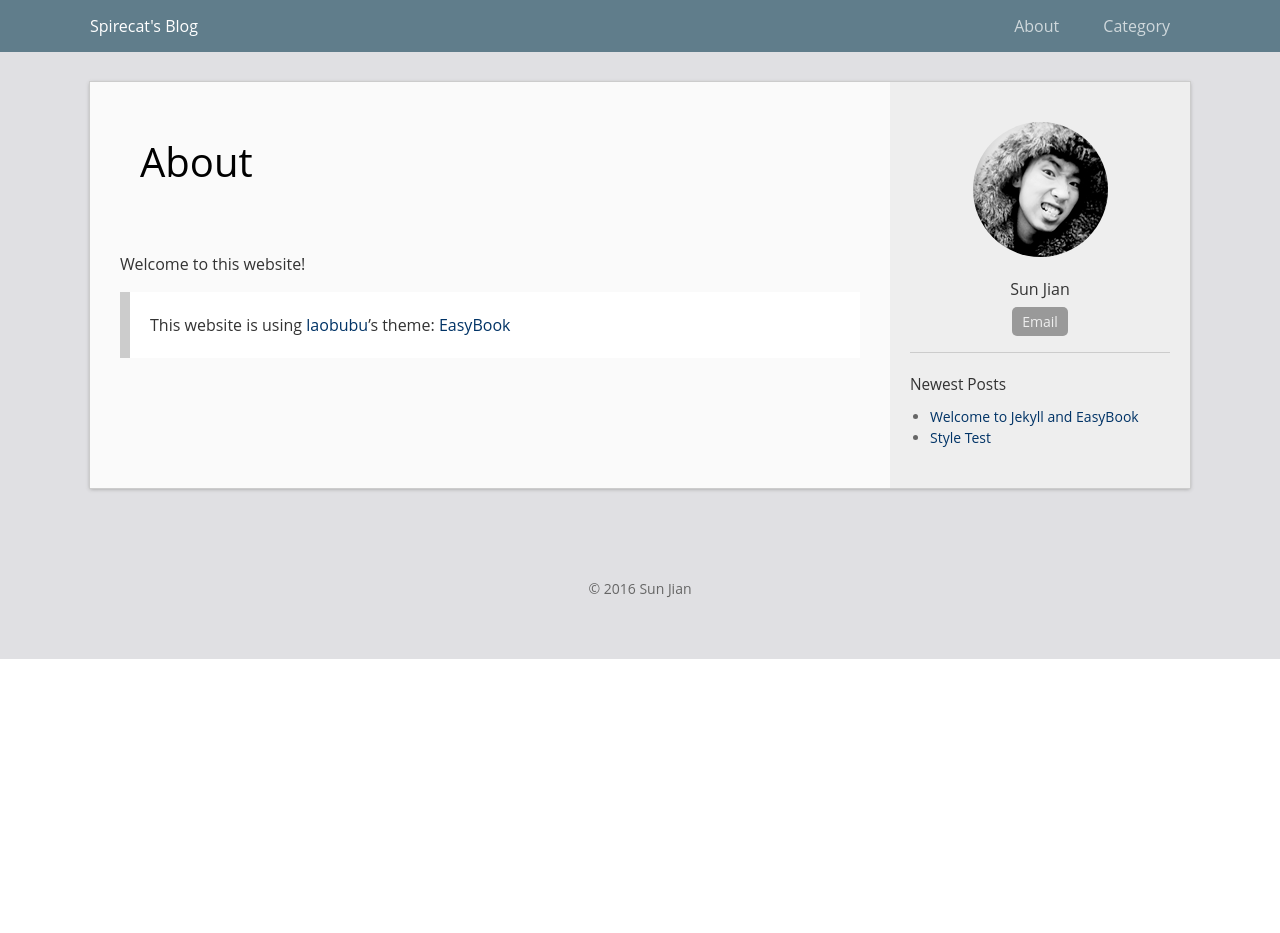
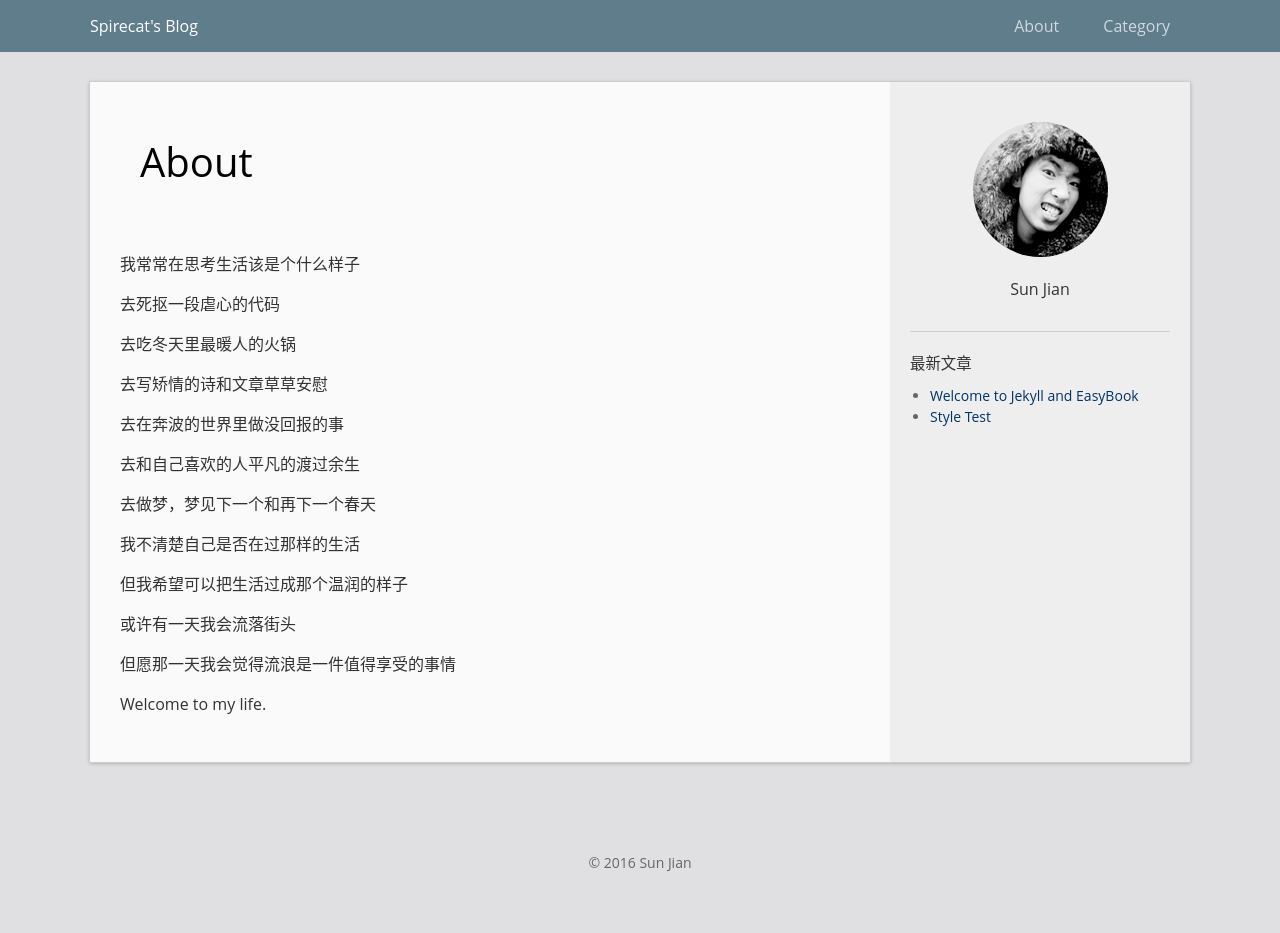
Before and after one commit to SpireCat/spirecat.github.io, a Jekyll site: the page built from about.md, in a window 1280 px wide. Built offline with Jekyll 4.4.1, drawn with Linux system fonts in a browser that asks for light colours; before the commit the page ends 900 px from its top, so only the background shows below that.

Commit message:
change part 2

```diff
--- a/_config.yml
+++ b/_config.yml
@@ -10,13 +10,8 @@ description: >
 email: spirecat@163.com
 author: Sun Jian
 avatar: "/img/ico.jpg"
-profile: 有Code、有诗、也有食
-#twitter_username: twitter_username
-#github_username:  github_username
+profile: 有Code、有食、也有诗
 
-# Comment Service (Disqus or 多说)
-#  choose one and un-comment the line to active it
-#disqus_shortname: xxx   # get one: https://disqus.com/admin/signup/
 #duoshuo_shortname: xxx  # get one: http://duoshuo.com/create-site/
 
 permalink: /archivers/:title
--- a/_includes/sidebar.html
+++ b/_includes/sidebar.html
@@ -2,21 +2,10 @@
   <img class="avatar" src="{{ site.avatar }}" alt="{{ site.author }}">
   <div class="col-box-title name">{{ site.author }}</div>
   <p>{{ site.profile }}</p>
-  <p class="contact">
-    {% if site.github_username %}
-    <a href="https://github.com/{{ site.github_username }}">GitHub</a>
-    {% endif %}
-    {% if site.twitter_username %}
-    <a href="https://twitter.com/{{ site.twitter_username }}">Twitter</a>
-    {% endif %}
-    {% if site.email %}
-    <a href="mailto:{{ site.email }}">Email</a>
-    {% endif %}
-  </p>
 </div>
 
 <div class="col-box">
-  <div class="col-box-title">Newest Posts</div>
+  <div class="col-box-title">最新文章</div>
   <ul class="post-list">
     {% for post in site.posts limit:5 %}
       <li><a class="post-link" href="{{ post.url | prepend: site.baseurl }}">{{ post.title }}</a></li>
--- a/about.md
+++ b/about.md
@@ -5,6 +5,15 @@ permalink: /about/
 public: true
 ---
 
-Welcome to this website!
-
-> This website is using [laobubu](http://laobubu.net)'s theme: [EasyBook](https://github.com/laobubu/jekyll-theme-EasyBook)
+<p>我常常在思考生活该是个什么样子</p>
+<p>去死抠一段虐心的代码</p>
+<p>去吃冬天里最暖人的火锅</p>
+<p>去写矫情的诗和文章草草安慰</p>
+<p>去在奔波的世界里做没回报的事</p>
+<p>去和自己喜欢的人平凡的渡过余生</p>
+<p>去做梦，梦见下一个和再下一个春天</p>
+<p>我不清楚自己是否在过那样的生活</p>
+<p>但我希望可以把生活过成那个温润的样子</p>
+<p>或许有一天我会流落街头
+<p>但愿那一天我会觉得流浪是一件值得享受的事情</p>
+<p>Welcome to my life.</p>
```
